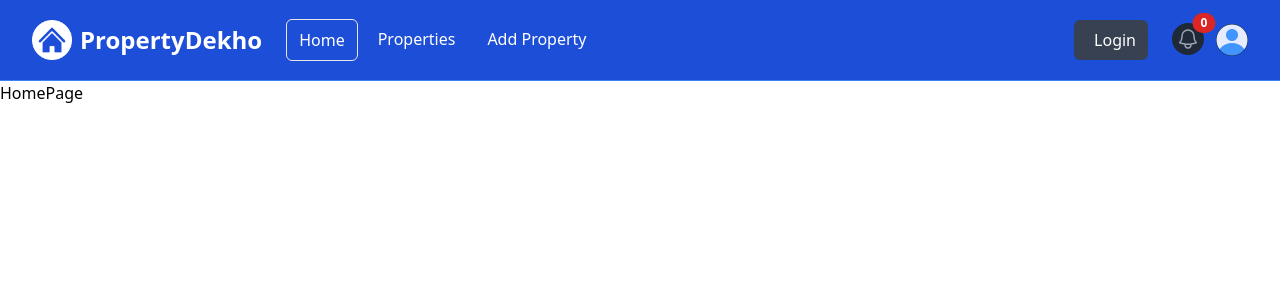
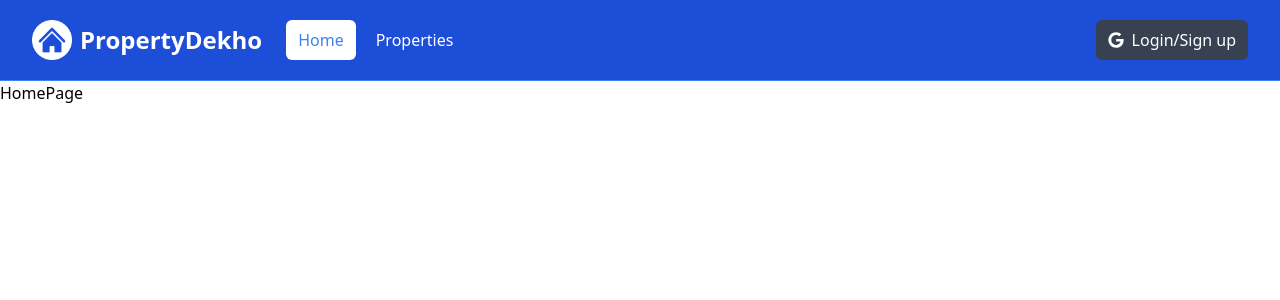
Before and after one commit to mohit0268/PropertyDekho, a Next.js app: page / in a window 1280 px wide. Shown: the top 300 px of the page. Built offline with nearby package versions, Linux system fonts and the light colour scheme.

Commit message:
Added new Navbar component

```diff
--- a/components/Navbar.jsx
+++ b/components/Navbar.jsx
@@ -1,202 +1,247 @@
-import Image from 'next/image';
-import logo from '@/assets/images/logo-white.png';
-import profileDefault from '@/assets/images/profile.png';
+"use client";
+
+import Image from "next/image";
+import Link from "next/link";
+import { FaGoogle } from "react-icons/fa";
+import logo from "@/assets/images/logo-white.png";
+import profileDefault from "@/assets/images/profile.png";
+import { useState } from "react";
+import { usePathname } from "next/navigation";
 
 const Navbar = () => {
+  const [isToggleMenu, setIsToggleMenu] = useState(false);
+  const [isToggleProfile, setIsToggleProfile] = useState(false);
+  const [isloggedIn, setisLoggedIn] = useState(false);
+
+  const pathname = usePathname();
+  console.log(pathname);
+
+
   return (
-    <nav className='bg-blue-700 border-b border-blue-500'>
-      <div className='mx-auto max-w-7xl px-2 sm:px-4 lg:px-8'>
-        <div className='relative flex h-20 items-center justify-between'>
-          <div className='absolute inset-y-0 left-0 flex items-center md:hidden'>
+    <nav className="bg-blue-700 border-b border-blue-500">
+      <div className="mx-auto max-w-7xl px-2 sm:px-4 lg:px-8">
+        <div className="relative flex h-20 items-center justify-between">
+          <div className="absolute inset-y-0 left-0 flex items-center md:hidden">
             {/* <!-- Mobile menu button--> */}
             <button
-              type='button'
-              id='mobile-dropdown-button'
-              className='relative inline-flex items-center justify-center rounded-md p-2 text-gray-400 hover:bg-gray-700 hover:text-white focus:outline-none focus:ring-2 focus:ring-inset focus:ring-white'
-              aria-controls='mobile-menu'
-              aria-expanded='false'
+              type="button"
+              id="mobile-dropdown-button"
+              className="relative inline-flex items-center justify-center rounded-md p-2 text-gray-400 hover:bg-gray-700 hover:text-white focus:outline-none focus:ring-2 focus:ring-inset focus:ring-white"
+              aria-controls="mobile-menu"
+              aria-expanded="false"
+              onClick={() => {
+                setIsToggleMenu((prev) => !prev);
+              }}
             >
-              <span className='absolute -inset-0.5'></span>
-              <span className='sr-only'>Open main menu</span>
+              <span className="absolute -inset-0.5"></span>
+              <span className="sr-only">Open main menu</span>
               <svg
-                className='block h-6 w-6'
-                fill='none'
-                viewBox='0 0 24 24'
-                strokeWidth='1.5'
-                stroke='currentColor'
-                aria-hidden='true'
+                className="block h-6 w-6"
+                fill="none"
+                viewBox="0 0 24 24"
+                strokeWidth="1.5"
+                stroke="currentColor"
+                aria-hidden="true"
               >
                 <path
-                  strokeLinecap='round'
-                  strokeLinejoin='round'
-                  d='M3.75 6.75h16.5M3.75 12h16.5m-16.5 5.25h16.5'
+                  strokeLinecap="round"
+                  strokeLinejoin="round"
+                  d="M3.75 6.75h16.5M3.75 12h16.5m-16.5 5.25h16.5"
                 />
               </svg>
             </button>
           </div>
 
-          <div className='flex flex-1 items-center justify-center md:items-stretch md:justify-start'>
+          <div className="flex flex-1 items-center justify-center md:items-stretch md:justify-start">
             {/* <!-- Logo --> */}
-            <a className='flex flex-shrink-0 items-center' href='/index.html'>
-              <Image className='h-10 w-auto' src={logo} alt='PropertyDekhoLogo' />
+            <Link
+              className="flex flex-shrink-0 items-center"
+              href="/index.html"
+            >
+              <Image
+                className="h-10 w-auto"
+                src={logo}
+                alt="PropertyDekhoLogo"
+              />
 
-              <span className='hidden md:block text-white text-2xl font-bold ml-2'>
+              <span className="hidden md:block text-white text-2xl font-bold ml-2">
                 PropertyDekho
               </span>
-            </a>
+            </Link>
             {/* <!-- Desktop Menu Hidden below md screens --> */}
-            <div className='hidden md:ml-6 md:block'>
-              <div className='flex space-x-2'>
-                <a
-                  href='/index.html'
-                  className='text-white border border-white-1 hover:text-blue-500 hover:bg-white rounded-md px-3 py-2'
+            <div className="hidden md:ml-6 md:block">
+              <div className="flex space-x-2">
+                <Link
+                  href="/"
+                  className={`${pathname === '/' ? 'bg-white text-blue-500 px-3 py-2': ""} " hover:text-blue-900 hover:bg-white rounded-md "`}
                 >
                   Home
-                </a>
-                <a
-                  href='/properties.html'
-                  className='text-white hover:text-blue-500 hover:bg-white rounded-md px-3 py-2'
+                </Link>
+                <Link
+                  href="/properties"
+                  className="text-white hover:text-blue-500 hover:bg-white rounded-md px-3 py-2"
                 >
                   Properties
-                </a>
-                <a
-                  href='/add-property.html'
-                  className='text-white hover:text-blue-500 hover:bg-white rounded-md px-3 py-2'
+                </Link>
+                {isloggedIn && (
+                  <Link
+                    href="/properties/add/"
+                    className="text-white hover:text-blue-500 hover:bg-white rounded-md px-3 py-2"
                   >
                     Add Property
-                </a>
+                  </Link>
+                )}
               </div>
             </div>
           </div>
 
           {/* <!-- Right Side Menu (Logged Out) --> */}
-          <div className='hidden md:block md:ml-6'>
-            <div className='flex items-center'>
-              <button className='flex items-center text-white bg-gray-700 hover:bg-gray-900 hover:text-white rounded-md px-3 py-2'>
-                <i className='fa-brands fa-google text-white mr-2'></i>
-                <span>Login</span>
+          <div className="hidden md:block md:ml-6">
+            {!isloggedIn && (
+              <div className="flex items-center">
+                <button className="flex items-center text-white bg-gray-700 hover:bg-gray-900 hover:text-white rounded-md px-3 py-2">
+                  <i className="fa-brands fa-google text-white mr-2">
+                    <FaGoogle />
+                  </i>
+
+                  <span>Login/Sign up</span>
                 </button>
               </div>
+            )}
           </div>
 
           {/* <!-- Right Side Menu (Logged In) --> */}
-          <div className='absolute inset-y-0 right-0 flex items-center pr-2 md:static md:inset-auto md:ml-6 md:pr-0'>
-            <a href='messages.html' className='relative group'>
+          {isloggedIn && (
+            <div className="absolute inset-y-0 right-0 flex items-center pr-2 md:static md:inset-auto md:ml-6 md:pr-0">
+              <Link href="/message" className="relative group">
                 <button
-                type='button'
-                className='relative rounded-full bg-gray-800 p-1 text-gray-400 hover:text-white focus:outline-none focus:ring-2 focus:ring-white focus:ring-offset-2 focus:ring-offset-gray-800'
+                  type="button"
+                  className="relative rounded-full bg-gray-800 p-1 text-gray-400 hover:text-white focus:outline-none focus:ring-2 focus:ring-white focus:ring-offset-2 focus:ring-offset-gray-800"
                 >
-                <span className='absolute -inset-1.5'></span>
-                <span className='sr-only'>View notifications</span>
+                  <span className="absolute -inset-1.5"></span>
+                  <span className="sr-only">View notifications</span>
                   <svg
-                  className='h-6 w-6'
-                  fill='none'
-                  viewBox='0 0 24 24'
-                  strokeWidth='1.5'
-                  stroke='currentColor'
-                  aria-hidden='true'
+                    className="h-6 w-6"
+                    fill="none"
+                    viewBox="0 0 24 24"
+                    strokeWidth="1.5"
+                    stroke="currentColor"
+                    aria-hidden="true"
                   >
                     <path
-                    strokeLinecap='round'
-                    strokeLinejoin='round'
-                    d='M14.857 17.082a23.848 23.848 0 005.454-1.31A8.967 8.967 0 0118 9.75v-.7V9A6 6 0 006 9v.75a8.967 8.967 0 01-2.312 6.022c1.733.64 3.56 1.085 5.455 1.31m5.714 0a24.255 24.255 0 01-5.714 0m5.714 0a3 3 0 11-5.714 0'
+                      strokeLinecap="round"
+                      strokeLinejoin="round"
+                      d="M14.857 17.082a23.848 23.848 0 005.454-1.31A8.967 8.967 0 0118 9.75v-.7V9A6 6 0 006 9v.75a8.967 8.967 0 01-2.312 6.022c1.733.64 3.56 1.085 5.455 1.31m5.714 0a24.255 24.255 0 01-5.714 0m5.714 0a3 3 0 11-5.714 0"
                     />
                   </svg>
                 </button>
-              <span className='absolute top-0 right-0 inline-flex items-center justify-center px-2 py-1 text-xs font-bold leading-none text-white transform translate-x-1/2 -translate-y-1/2 bg-red-600 rounded-full'>
+                <span className="absolute top-0 right-0 inline-flex items-center justify-center px-2 py-1 text-xs font-bold leading-none text-white transform translate-x-1/2 -translate-y-1/2 bg-red-600 rounded-full">
                   0
-                {/* <!-- Replace with the actual number of notifications --> */}
                 </span>
-            </a>
+              </Link>
               {/* <!-- Profile dropdown button --> */}
-            <div className='relative ml-3'>
+              <div className="relative ml-3">
                 <div>
                   <button
-                  type='button'
-                  className='relative flex rounded-full bg-gray-800 text-sm focus:outline-none focus:ring-2 focus:ring-white focus:ring-offset-2 focus:ring-offset-gray-800'
-                  id='user-menu-button'
-                  aria-expanded='false'
-                  aria-haspopup='true'
+                    type="button"
+                    className="relative flex rounded-full bg-gray-800 text-sm focus:outline-none focus:ring-2 focus:ring-white focus:ring-offset-2 focus:ring-offset-gray-800"
+                    id="user-menu-button"
+                    aria-expanded="false"
+                    aria-haspopup="true"
+                    onClick={() => {
+                      setIsToggleProfile((prev) => !prev);
+                    }}
                   >
-                  <span className='absolute -inset-1.5'></span>
-                  <span className='sr-only'>Open user menu</span>
+                    <span className="absolute -inset-1.5"></span>
+                    <span className="sr-only">Open user menu</span>
                     <Image
-                    className='h-8 w-8 rounded-full'
+                      className="h-8 w-8 rounded-full"
                       src={profileDefault}
-                    alt=''
+                      alt=""
                     />
                   </button>
                 </div>
 
                 {/* <!-- Profile dropdown --> */}
+                {isToggleProfile && (
                   <div
-                id='user-menu'
-                className='hidden absolute right-0 z-10 mt-2 w-48 origin-top-right rounded-md bg-white py-1 shadow-lg ring-1 ring-black ring-opacity-5 focus:outline-none'
-                role='menu'
-                aria-orientation='vertical'
-                aria-labelledby='user-menu-button'
-                tabIndex='-1'
+                    id="user-menu"
+                    className=" absolute right-0 z-10 mt-2 w-48 origin-top-right rounded-md bg-white py-1 shadow-lg ring-1 ring-black ring-opacity-5 focus:outline-none"
+                    role="menu"
+                    aria-orientation="vertical"
+                    aria-labelledby="user-menu-button"
+                    tabIndex="-1"
                   >
-                <a
-                  href='/profile.html'
-                  className='block px-4 py-2 text-sm text-gray-700'
-                  role='menuitem'
-                  tabIndex='-1'
-                  id='user-menu-item-0'
+                    <Link
+                      href="/profile"
+                      className="block px-4 py-2 text-sm text-gray-700"
+                      role="menuitem"
+                      tabIndex="-1"
+                      id="user-menu-item-0"
                     >
                       Your Profile
-                </a>
-                <a
-                  href='saved-properties.html'
-                  className='block px-4 py-2 text-sm text-gray-700'
-                  role='menuitem'
-                  tabIndex='-1'
-                  id='user-menu-item-2'
+                    </Link>
+                    <Link
+                      href="/saved"
+                      className="block px-4 py-2 text-sm text-gray-700"
+                      role="menuitem"
+                      tabIndex="-1"
+                      id="user-menu-item-2"
                     >
                       Saved Properties
-                </a>
-                <a
-                  href='#'
-                  className='block px-4 py-2 text-sm text-gray-700'
-                  role='menuitem'
-                  tabIndex='-1'
-                  id='user-menu-item-2'
+                    </Link>
+                    <Link
+                      href="#"
+                      className="block px-4 py-2 text-sm text-gray-700"
+                      role="menuitem"
+                      tabIndex="-1"
+                      id="user-menu-item-2"
                     >
                       Sign Out
-                </a>
+                    </Link>
+                  </div>
+                )}
               </div>
             </div>
-          </div>
+          )}
         </div>
       </div>
 
       {/* <!-- Mobile menu, show/hide based on menu state. --> */}
-      <div className='hidden' id='mobile-menu'>
-        <div className='space-y-1 px-2 pb-3 pt-2'>
-          <a
-            href='/index.html'
-            className='bg-gray-900 text-white block rounded-md px-3 py-2 text-base font-medium'
+      {isToggleMenu && (
+        <div className="" id="mobile-menu">
+          <div className="space-y-1 px-2 pb-3 pt-2">
+            <Link
+              href="/"
+              className={`${pathname === '/' ? 'bg-white text-blue-500 px-3 py-2': ""}" hover:text-gray-300 block rounded-md px-3 py-2 text-base font-medium"`}
             >
               Home
-          </a>
-          <a
-            href='/properties.html'
-            className='text-gray-300 hover:bg-gray-700 hover:text-white block rounded-md px-3 py-2 text-base font-medium'
+            </Link>
+            <Link
+              href="/properties"
+              className="text-gray-300 hover:bg-white hover:text-gray-700 block rounded-md px-3 py-2 text-base font-medium"
             >
               Properties
-          </a>
-          <a
-            href='/add-property.html'
-            className='text-gray-300 hover:bg-gray-700 hover:text-white block rounded-md px-3 py-2 text-base font-medium'
+            </Link>
+            {isloggedIn && (
+              <Link
+                href="/properties/add"
+                className="text-gray-300 hover:bg-white hover:text-gray-700 block rounded-md px-3 py-2 text-base font-medium"
               >
                 Add Property
-          </a>
-          <button className='flex items-center text-white bg-gray-700 hover:bg-gray-900 hover:text-white rounded-md px-3 py-2 my-4'>
-            <i className='fa-brands fa-google mr-2'></i>
-            <span>Login or Register</span>
+              </Link>
+            )}
+            {!isloggedIn && (
+              <button className="flex items-center text-white bg-gray-700 hover:bg-gray-900 hover:text-white rounded-md px-3 py-2 my-4">
+                <i className="fa-brands fa-google mr-2">
+                  <FaGoogle />
+                </i>
+                <span>Login/Sign up</span>
               </button>
+            )}
           </div>
         </div>
+      )}
     </nav>
   );
 };
```
Lines whose indentation alone changed are shown as unchanged.
